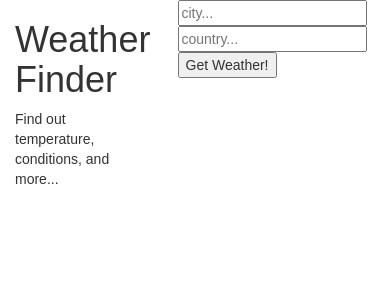
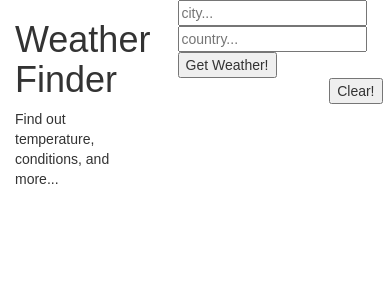
Before and after one commit to nikitaa78/weather-app, a React (Create React App) app: page / in a window 390 px wide. Shown: the top 300 px of the page. Built offline with nearby package versions, Linux system fonts and the light colour scheme; the HTML template or start-up script is replaced by a standard one.

Commit message:
added clear feature

```diff
--- a/src/App.css
+++ b/src/App.css
@@ -95,6 +95,11 @@ button {
   font-weight: 100;
 }
 
+#clearButton {
+  position: absolute;
+  right:100px;
+}
+
 button:active {
   outline: none;
 }
--- a/src/App.js
+++ b/src/App.js
@@ -2,6 +2,7 @@ import React from "react";
 import Titles from "./components/Titles";
 import Form from "./components/Form";
 import Weather from "./components/Weather";
+import Clear from "./components/Clear"
 
 const API_KEY = "d5eb815a1067132eb8d7c2eeb7d86a02";
 
@@ -43,6 +44,18 @@ class App extends React.Component {
     }
   }
 
+
+  cancelCourse = () => {
+    this.setState({
+      temperature: undefined,
+      city: undefined,
+      country: undefined,
+      humidity: undefined,
+      description: undefined,
+      error: undefined
+    });
+  }
+
   render() {
     return (
       <div>
@@ -56,6 +69,8 @@ class App extends React.Component {
 
                 <div className="col-xs-7 form-container">
                   <Form getWeather={this.getWeather}/>
+                    <div className = "row">
+                      <div className="col-xs-8 weather-containter">
                         <Weather
                           temperature={this.state.temperature}
                           city={this.state.city}
@@ -64,6 +79,14 @@ class App extends React.Component {
                           description={this.state.description}
                           error={this.state.error}
                         />
+                      </div>
+
+                      <div className="col-xs-4 clear-container">
+                        <Clear cancelCourse={this.cancelCourse}/>
+                      </div>
+                    </div>
+                <div>
+                </div>
               </div>
             </div>
           </div>
--- /dev/null
+++ b/src/components/Clear.js
@@ -0,0 +1,14 @@
+import React from "react";
+
+class Clear extends React.Component {
+	render() {
+		return (
+				<form onSubmit={this.props.cancelCourse}>
+					<button id="clearButton">Clear!</button>
+				</form>
+
+		);
+	}
+}
+
+export default Clear;
--- a/src/components/Form.js
+++ b/src/components/Form.js
@@ -3,11 +3,11 @@ import React from "react";
 class Form extends React.Component {
 	render() {
 		return (
-			<form onSubmit={this.props.getWeather}>
-				<input type="text" name="city" placeholder="city..." />
-				<input type="text" name="country" placeholder="country..."/>
-				<button>Get Weather!</button>
-			</form>
+				<form onSubmit={this.props.getWeather}>
+					<input type="text" name="city" placeholder="city..." />
+					<input type="text" name="country" placeholder="country..."/>
+					<button id="submitButton">Get Weather!</button>
+				</form>
 
 		);
 	}
--- a/src/components/Weather.js
+++ b/src/components/Weather.js
@@ -5,7 +5,7 @@ class Weather extends React.Component {
 		return (
 			<div>
 				{this.props.city && this.props.country && <p>Location: {this.props.city}, {this.props.country}</p>}
-				{this.props.temperature && <p>Temperature: {this.props.temperature}</p>}
+				{this.props.temperature && <p>Temperature: {this.props.temperature * 1.8 + 32}°F</p>}
 				{this.props.humidity && <p>Humidity: {this.props.humidity}</p>}
 				{this.props.description && <p>Conditions: {this.props.description}</p>}
 				{this.props.error && <p>{this.props.error}</p>}
```
Lines whose indentation alone changed are shown as unchanged.
